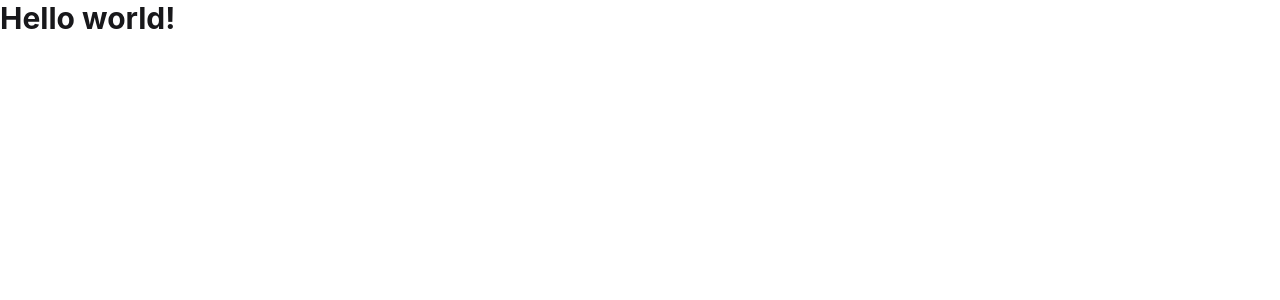
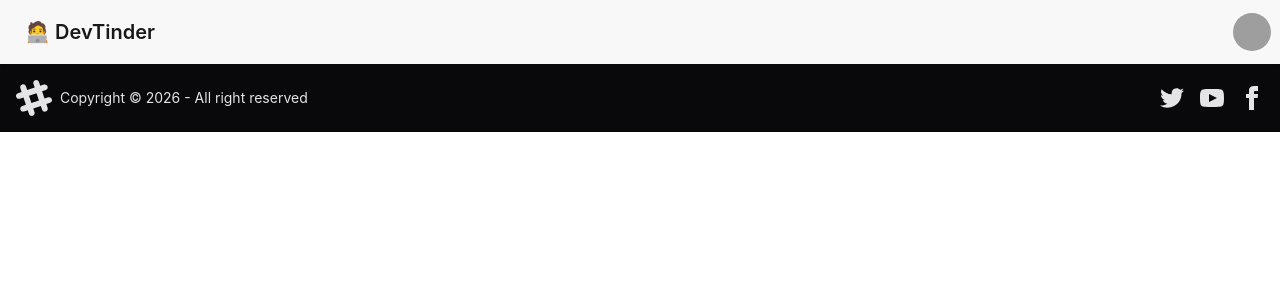
Before and after one commit to AyushSoniOfficial/devtinder-web, a React (Vite) app: page / in a window 1280 px wide. Shown: the top 300 px of the page. Built offline with nearby package versions, Linux system fonts and the light colour scheme; grey boxes are pictures that could not be loaded.

Commit message:
setup router and create basic navbar and footer

```diff
--- a/package.json
+++ b/package.json
@@ -13,6 +13,7 @@
     "@tailwindcss/vite": "^4.3.3",
     "react": "^19.3.1",
     "react-dom": "^19.3.1",
+    "react-router-dom": "^7.18.4",
     "tailwindcss": "^4.3.3"
   },
   "devDependencies": {
--- a/src/App.jsx
+++ b/src/App.jsx
@@ -1,7 +1,19 @@
+import { BrowserRouter, Route, Routes } from "react-router-dom";
+import Body from "./components/Body";
+import Login from "./components/Login";
+import Profile from "./components/Profile";
+
 function App() {
   return (
     <>
-      <h1 class="text-3xl font-bold">Hello world!</h1>
+      <BrowserRouter basename="/">
+        <Routes>
+          <Route path="/" element={<Body />}>
+            <Route path="/login" element={<Login />} />
+            <Route path="/profile" element={<Profile />} />
+          </Route>
+        </Routes>
+      </BrowserRouter>
     </>
   );
 }
--- /dev/null
+++ b/src/components/Body.jsx
@@ -0,0 +1,15 @@
+import { Outlet } from "react-router-dom";
+import Navbar from "./Navbar";
+import Footer from "./Footer";
+
+const Body = () => {
+  return (
+    <div>
+      <Navbar />
+      <Outlet />
+      <Footer />
+    </div>
+  );
+};
+
+export default Body;
--- /dev/null
+++ b/src/components/Footer.tsx
@@ -0,0 +1,60 @@
+const Footer = () => {
+  return (
+    <footer className="footer sm:footer-horizontal bg-neutral text-neutral-content items-center p-4">
+      <aside className="grid-flow-col items-center">
+        <svg
+          width="36"
+          height="36"
+          viewBox="0 0 24 24"
+          xmlns="http://www.w3.org/2000/svg"
+          fillRule="evenodd"
+          clipRule="evenodd"
+          className="fill-current"
+        >
+          <path d="M22.672 15.226l-2.432.811.841 2.515c.33 1.019-.209 2.127-1.23 2.456-1.15.325-2.148-.321-2.463-1.226l-.84-2.518-5.013 1.677.84 2.517c.391 1.203-.434 2.542-1.831 2.542-.88 0-1.601-.564-1.86-1.314l-.842-2.516-2.431.809c-1.135.328-2.145-.317-2.463-1.229-.329-1.018.211-2.127 1.231-2.456l2.432-.809-1.621-4.823-2.432.808c-1.355.384-2.558-.59-2.558-1.839 0-.817.509-1.582 1.327-1.846l2.433-.809-.842-2.515c-.33-1.02.211-2.129 1.232-2.458 1.02-.329 2.13.209 2.461 1.229l.842 2.515 5.011-1.677-.839-2.517c-.403-1.238.484-2.553 1.843-2.553.819 0 1.585.509 1.85 1.326l.841 2.517 2.431-.81c1.02-.33 2.131.211 2.461 1.229.332 1.018-.21 2.126-1.23 2.456l-2.433.809 1.622 4.823 2.433-.809c1.242-.401 2.557.484 2.557 1.838 0 .819-.51 1.583-1.328 1.847m-8.992-6.428l-5.01 1.675 1.619 4.828 5.011-1.674-1.62-4.829z"></path>
+        </svg>
+        <p>Copyright © {new Date().getFullYear()} - All right reserved</p>
+      </aside>
+      <nav className="grid-flow-col gap-4 md:place-self-center md:justify-self-end">
+        <a>
+          <svg
+            aria-label="Twitter"
+            xmlns="http://www.w3.org/2000/svg"
+            width="24"
+            height="24"
+            viewBox="0 0 24 24"
+            className="fill-current"
+          >
+            <path d="M24 4.557c-.883.392-1.832.656-2.828.775 1.017-.609 1.798-1.574 2.165-2.724-.951.564-2.005.974-3.127 1.195-.897-.957-2.178-1.555-3.594-1.555-3.179 0-5.515 2.966-4.797 6.045-4.091-.205-7.719-2.165-10.148-5.144-1.29 2.213-.669 5.108 1.523 6.574-.806-.026-1.566-.247-2.229-.616-.054 2.281 1.581 4.415 3.949 4.89-.693.188-1.452.232-2.224.084.626 1.956 2.444 3.379 4.6 3.419-2.07 1.623-4.678 2.348-7.29 2.04 2.179 1.397 4.768 2.212 7.548 2.212 9.142 0 14.307-7.721 13.995-14.646.962-.695 1.797-1.562 2.457-2.549z"></path>
+          </svg>
+        </a>
+        <a>
+          <svg
+            aria-label="YouTube"
+            xmlns="http://www.w3.org/2000/svg"
+            width="24"
+            height="24"
+            viewBox="0 0 24 24"
+            className="fill-current"
+          >
+            <path d="M19.615 3.184c-3.604-.246-11.631-.245-15.23 0-3.897.266-4.356 2.62-4.385 8.816.029 6.185.484 8.549 4.385 8.816 3.6.245 11.626.246 15.23 0 3.897-.266 4.356-2.62 4.385-8.816-.029-6.185-.484-8.549-4.385-8.816zm-10.615 12.816v-8l8 3.993-8 4.007z"></path>
+          </svg>
+        </a>
+        <a>
+          <svg
+            aria-label="Facebook"
+            xmlns="http://www.w3.org/2000/svg"
+            width="24"
+            height="24"
+            viewBox="0 0 24 24"
+            className="fill-current"
+          >
+            <path d="M9 8h-3v4h3v12h5v-12h3.642l.358-4h-4v-1.667c0-.955.192-1.333 1.115-1.333h2.885v-5h-3.808c-3.596 0-5.192 1.583-5.192 4.615v3.385z"></path>
+          </svg>
+        </a>
+      </nav>
+    </footer>
+  );
+};
+
+export default Footer;
--- /dev/null
+++ b/src/components/Login.tsx
@@ -0,0 +1,5 @@
+const Login = () => {
+  return <div>Login</div>;
+};
+
+export default Login;
--- /dev/null
+++ b/src/components/Navbar.jsx
@@ -0,0 +1,44 @@
+const Navbar = () => {
+  return (
+    <div className="navbar bg-base-200 shadow-sm">
+      <div className="flex-1">
+        <a className="btn btn-ghost text-xl">🧑‍💻 DevTinder</a>
+      </div>
+      <div className="flex gap-2">
+        <div className="dropdown dropdown-end">
+          <div
+            tabIndex={0}
+            role="button"
+            className="btn btn-ghost btn-circle avatar"
+          >
+            <div className="w-10 rounded-full">
+              <img
+                alt="Tailwind CSS Navbar component"
+                src="https://img.daisyui.com/images/stock/photo-1534528741775-53994a69daeb.webp"
+              />
+            </div>
+          </div>
+          <ul
+            tabIndex={-1}
+            className="menu menu-sm dropdown-content bg-base-100 rounded-box z-1 mt-3 w-52 p-2 shadow"
+          >
+            <li>
+              <a className="justify-between">
+                Profile
+                <span className="badge">New</span>
+              </a>
+            </li>
+            <li>
+              <a>Settings</a>
+            </li>
+            <li>
+              <a>Logout</a>
+            </li>
+          </ul>
+        </div>
+      </div>
+    </div>
+  );
+};
+
+export default Navbar;
--- /dev/null
+++ b/src/components/Profile.tsx
@@ -0,0 +1,5 @@
+const Profile = () => {
+  return <div>Profile</div>;
+};
+
+export default Profile;
```
Also changed, not shown: 1 other file (tests, documents, lock files or other folders).
